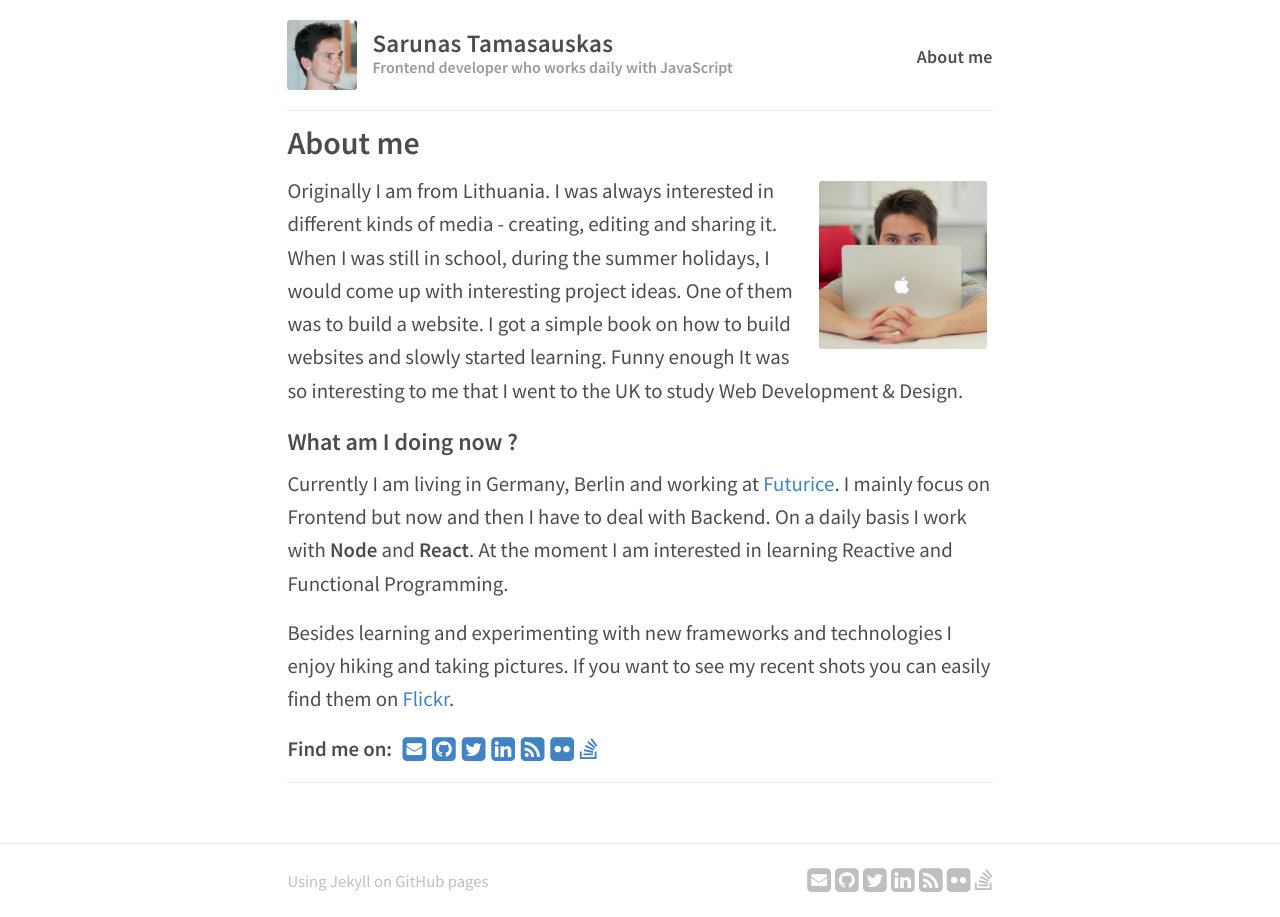
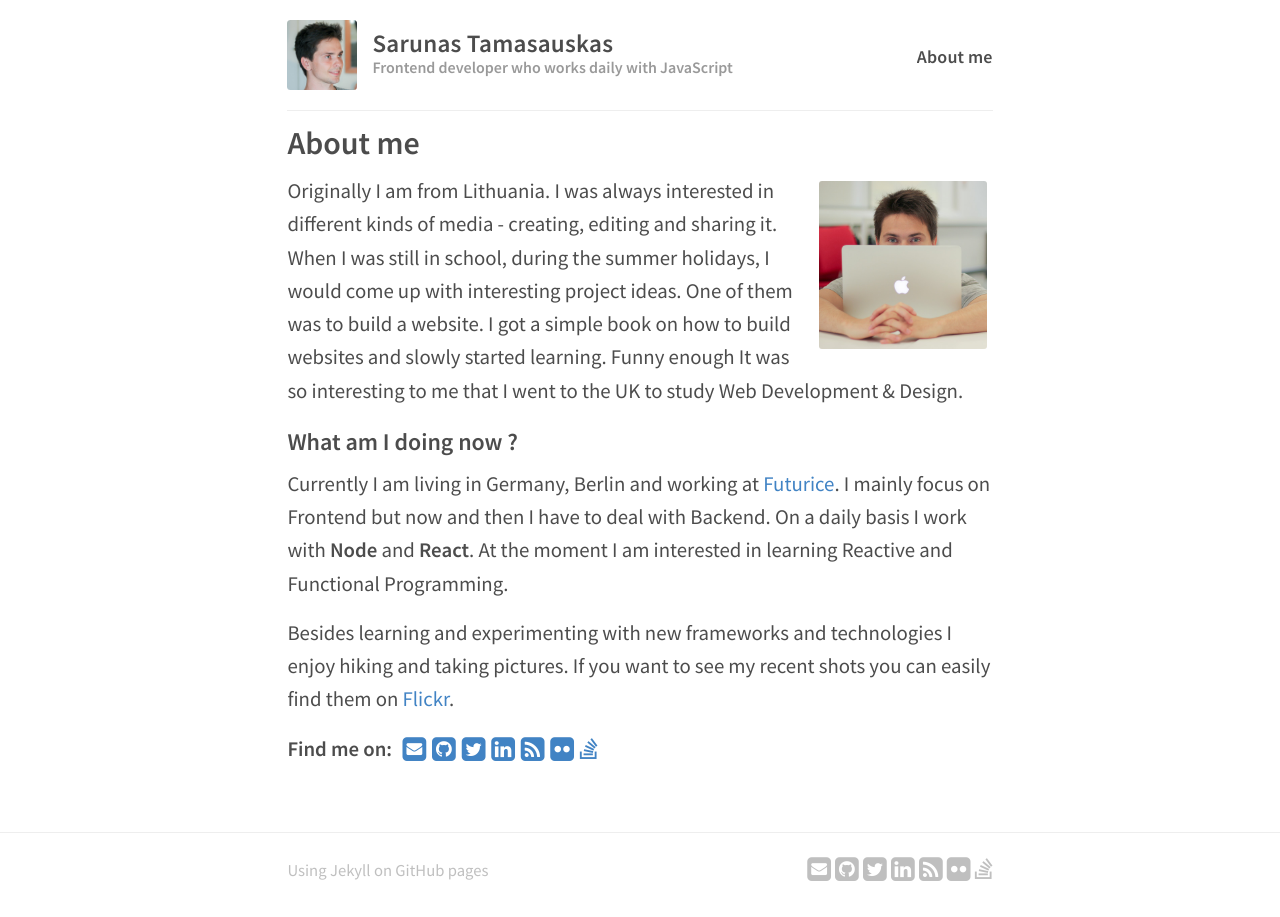
Before and after one commit to sarunast/sarunast.github.io, a Jekyll site: the page built from index.html, in a window 1280 px wide. Built offline with Jekyll 4.4.1, drawn with Linux system fonts in a browser that asks for light colours; nearby versions of some CDN libraries.

Commit message:
Remove border

```diff
--- a/index.html
+++ b/index.html
@@ -2,7 +2,7 @@
 layout: default
 ---
 <h1>About me</h1>
-<article style="border-bottom: 1px solid #ebebeb">
+<article>
   <img src="/images/about.jpg" alt="Sarunas Tamasauskas" style="float: right; width: 180px; padding: 6px; border-radius: 5%">
   <p>
     Originally I am from Lithuania. I was always interested in different kinds of media - creating, editing and sharing it. When I was still in school, during the summer holidays, I would come up with interesting project ideas. One of them was to build a website. I got a simple book on how to build websites and slowly started learning. Funny enough It was so interesting to me that I went to the UK to study Web Development & Design.
```
